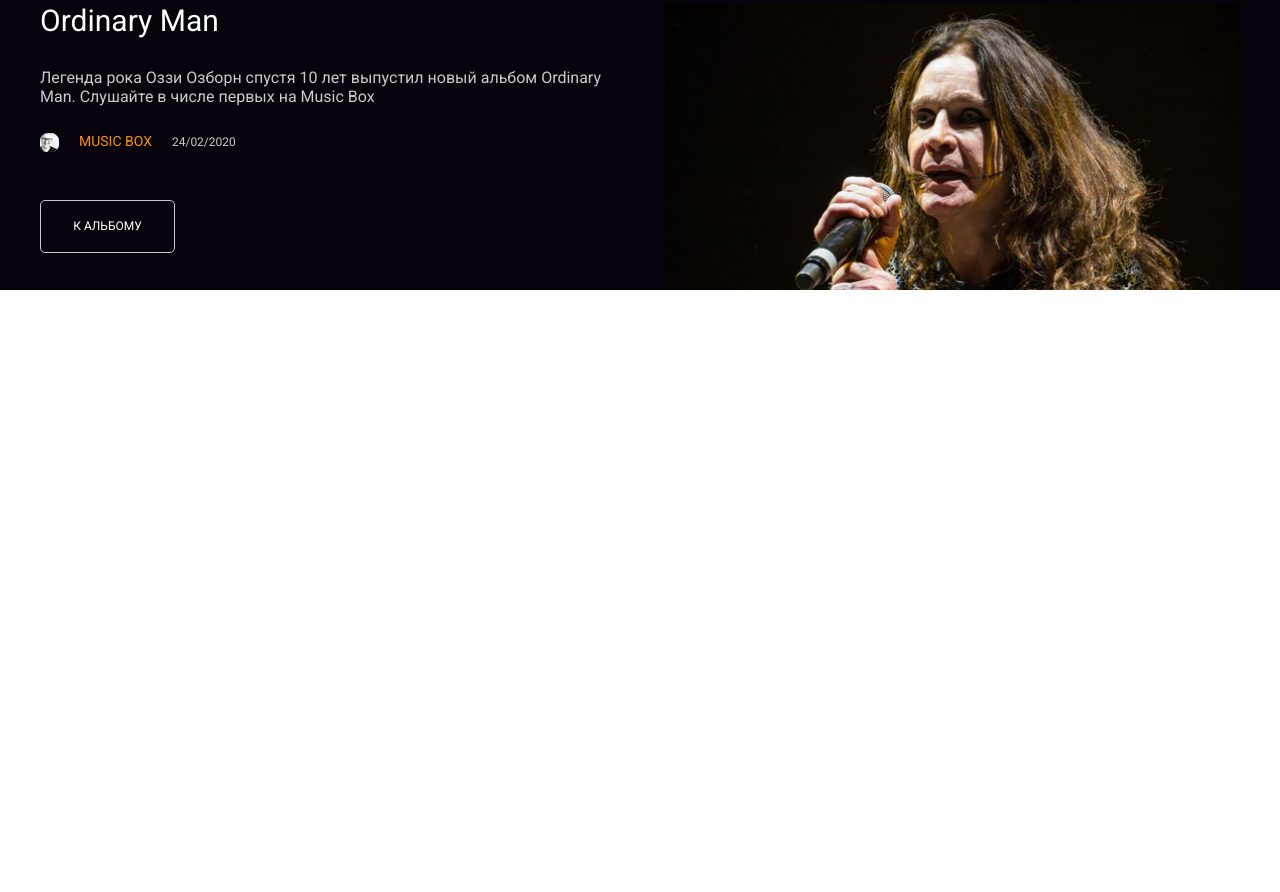
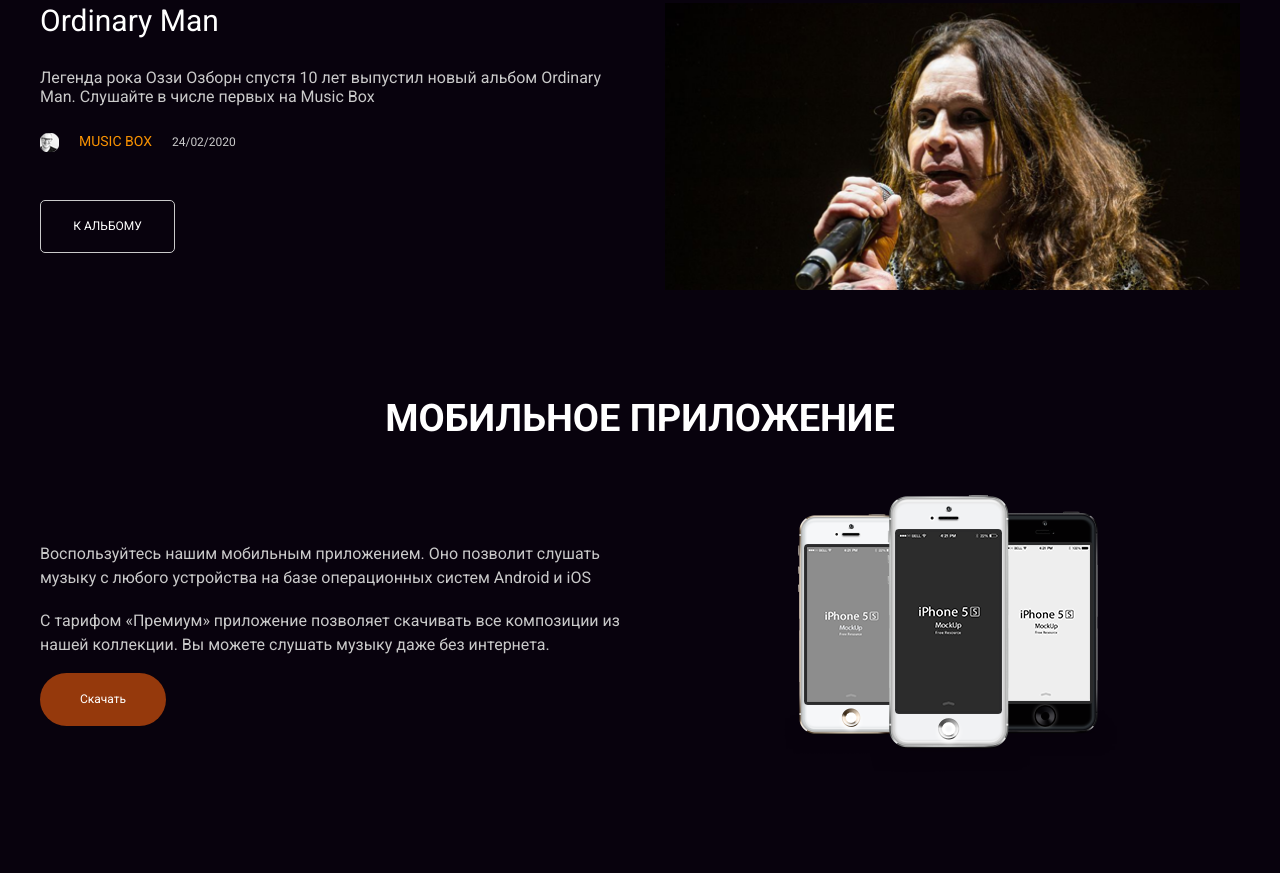
Before and after one commit to life-invader/layout-designer-project-lvl2, a website: page src/index.html in a window 1280 px wide. Shown: the part 2201-3093 px from the top of the page. Before the commit the page ends 2510 px from the top, so only its background shows below. Drawn offline with Linux system fonts and the light colour scheme.

Commit message:
5. Task 5 - Секция мобильного приложения

```diff
--- a/src/index.html
+++ b/src/index.html
@@ -150,6 +150,27 @@
       </div>
     </section>
 
+    <section class="section mobile-app" id="page-app">
+      <div class="container">
+        <h2 class="title title--medium">Мобильное приложение</h2>
+        <div class="mobile-app__wrapper">
+          <div class="mobile-app__content">
+            <p class="mobile-app__text">
+              Воспользуйтесь нашим мобильным приложением. Оно позволит слушать музыку с любого устройства на базе
+              операционных систем Android и iOS
+            </p>
+            <br>
+            <p class="mobile-app__text">
+              С тарифом «Премиум» приложение позволяет скачивать все композиции из нашей коллекции. Вы можете слушать
+              музыку даже без интернета.
+            </p>
+            <a class="mobile-app__btn" href="#">Скачать</a>
+          </div>
+          <img src="images/iphone.png" alt="Mobile App">
+        </div>
+      </div>
+    </section>
+
   </main>
   <footer>THIS IS FOOTER!!!</footer>
 </body>
--- a/src/scss/app.scss
+++ b/src/scss/app.scss
@@ -12,3 +12,4 @@
 @import './components/subscription-card/subscription-card';
 @import './components/news/news';
 @import './components/news-card/news-card';
+@import './components/mobile-app/mobile-app';
--- /dev/null
+++ b/src/scss/components/mobile-app/mobile-app.scss
@@ -0,0 +1,37 @@
+.mobile-app {
+  padding-bottom: 100px;
+
+  &__wrapper {
+    display: flex;
+    align-items: center;
+    column-gap: 144px;
+    margin-top: 48px;
+  }
+
+  &__content {
+    max-width: 600px;
+  }
+
+  &__text {
+    color: #CACACA;
+    line-height: 24px;
+  }
+
+  &__btn {
+    margin-top: 16px;
+    display: inline-block;
+    background-color: #95390C;
+    padding: 17px 40px;
+    border-radius: 32px;
+    font-size: 12px;
+    line-height: 19px;
+  }
+}
+
+@media (max-width: 414px) {
+  .mobile-app {
+    &__wrapper {
+      flex-direction: column-reverse;
+    }
+  }
+}
```
Also changed, not shown: src/css/app.css.
